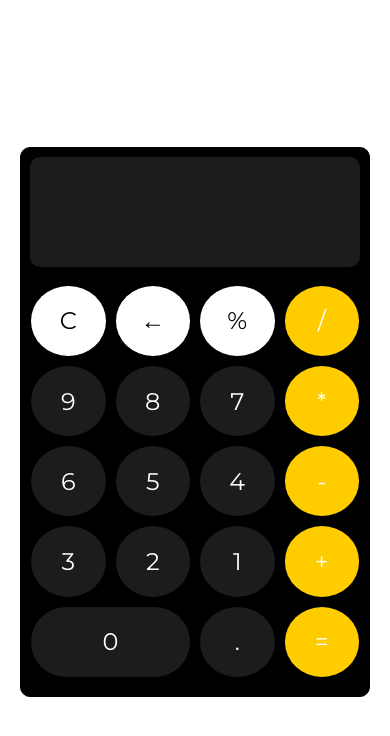
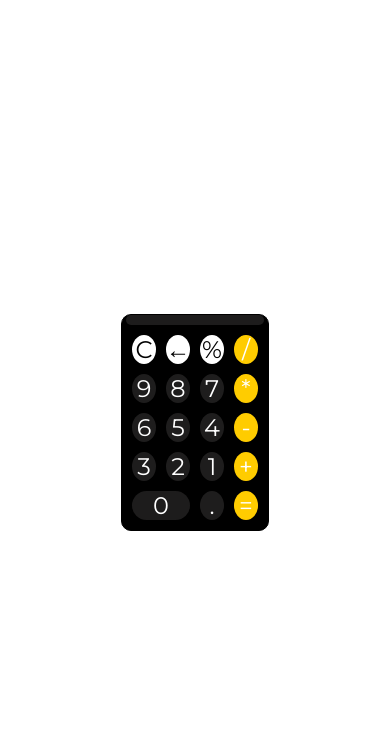
Before and after one commit to CREDO23/Basic_calculette, a plain HTML site: page index.html in a window 390 px wide. Drawn offline with Linux system fonts and the light colour scheme.

Commit message:
fin projet

```diff
--- a/css/style.css
+++ b/css/style.css
@@ -114,3 +114,10 @@ button {
 	grid-area: equal;
 	background-color: rgb(255, 204, 0);
 }
+
+@media screen and (max-width: 398px) {
+	main {
+		width: max-content;
+		height: max-content;
+	}
+}
```
